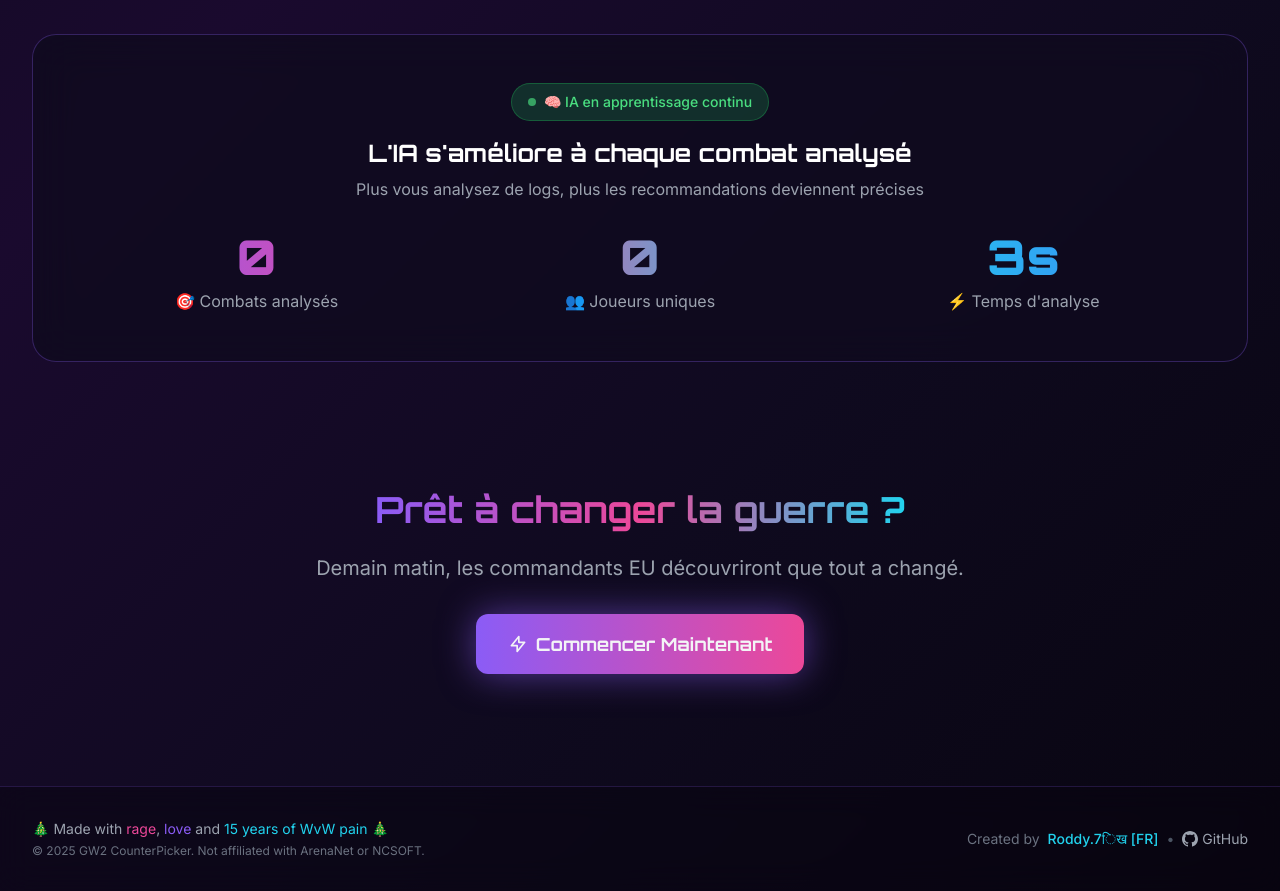
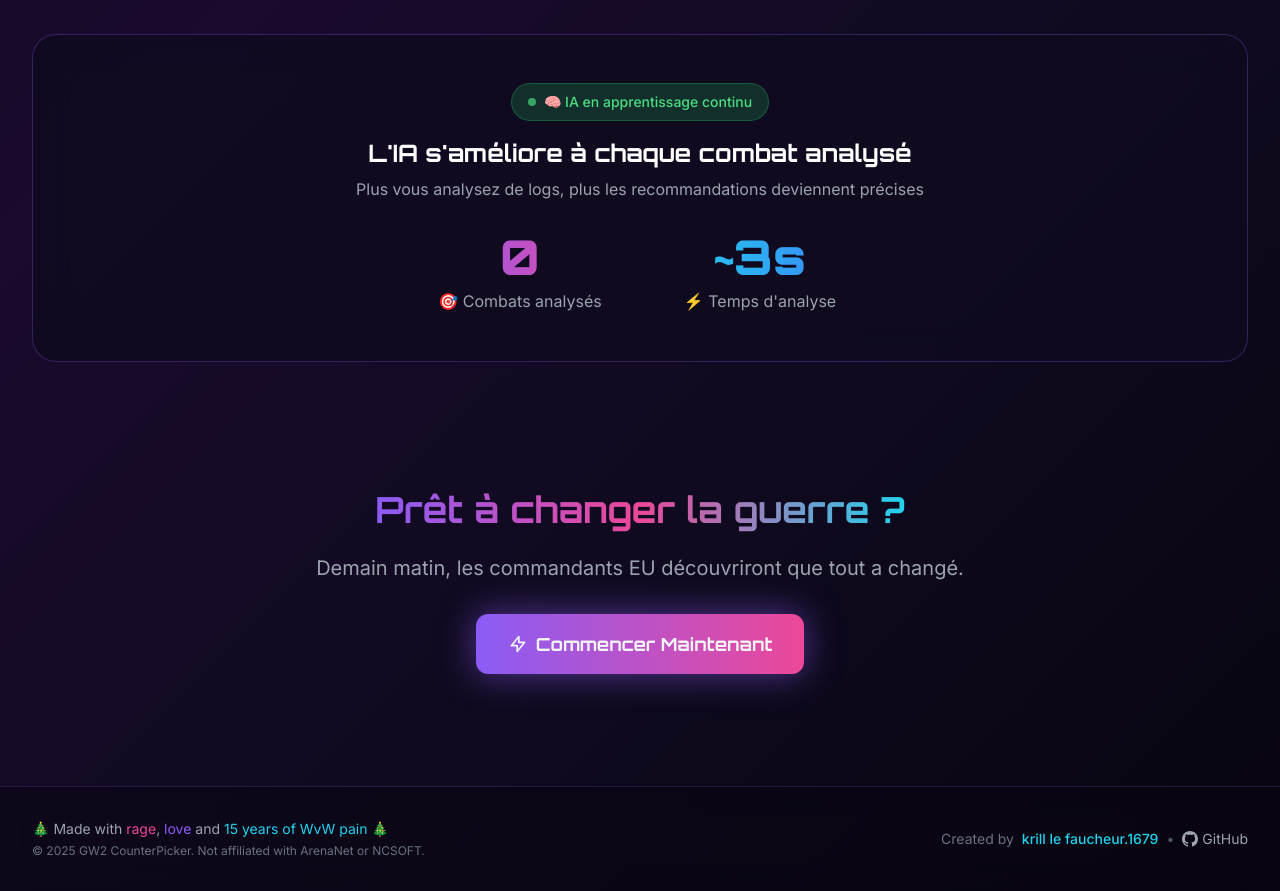
Before and after one commit to Roddygithub/gw2-counterpicker, a FastAPI app: page / in a window 1280 px wide. Shown: the part 1665-2556 px from the top of the page. Run offline with FastAPI, Linux system fonts and the light colour scheme; data that the repository does not hold is empty; some libraries are stand-ins or nearby versions.

Commit message:
UI improvements
- Update footer with correct GW2 account: krill le faucheur.1679
- Remove unique players counter from AI stats section
- Replace emoji icons with SVG for Meta and Evening page titles

```diff
--- a/templates/base.html
+++ b/templates/base.html
@@ -505,7 +505,7 @@
                 <div class="flex flex-col items-center md:items-end space-y-2">
                     <div class="flex items-center gap-2 text-sm">
                         <span class="text-gray-500">Created by</span>
-                        <span class="text-cyber-cyan font-medium">Roddy.7िख [FR]</span>
+                        <span class="text-cyber-cyan font-medium">krill le faucheur.1679</span>
                         <span class="text-gray-600">•</span>
                         <a href="https://github.com/Roddygithub/gw2-counterpicker" target="_blank" class="text-gray-400 hover:text-white transition-colors flex items-center gap-1">
                             <svg class="w-4 h-4" fill="currentColor" viewBox="0 0 24 24"><path d="M12 0c-6.626 0-12 5.373-12 12 0 5.302 3.438 9.8 8.207 11.387.599.111.793-.261.793-.577v-2.234c-3.338.726-4.033-1.416-4.033-1.416-.546-1.387-1.333-1.756-1.333-1.756-1.089-.745.083-.729.083-.729 1.205.084 1.839 1.237 1.839 1.237 1.07 1.834 2.807 1.304 3.492.997.107-.775.418-1.305.762-1.604-2.665-.305-5.467-1.334-5.467-5.931 0-1.311.469-2.381 1.236-3.221-.124-.303-.535-1.524.117-3.176 0 0 1.008-.322 3.301 1.23.957-.266 1.983-.399 3.003-.404 1.02.005 2.047.138 3.006.404 2.291-1.552 3.297-1.23 3.297-1.23.653 1.653.242 2.874.118 3.176.77.84 1.235 1.911 1.235 3.221 0 4.609-2.807 5.624-5.479 5.921.43.372.823 1.102.823 2.222v3.293c0 .319.192.694.801.576 4.765-1.589 8.199-6.086 8.199-11.386 0-6.627-5.373-12-12-12z"/></svg>
--- a/templates/index.html
+++ b/templates/index.html
@@ -194,7 +194,7 @@
                 <h3 class="font-display text-2xl font-bold text-white mb-2">{% if lang == 'en' %}The AI improves with every analyzed fight{% else %}L'IA s'améliore à chaque combat analysé{% endif %}</h3>
                 <p class="text-gray-400">{% if lang == 'en' %}The more logs you analyze, the more accurate the recommendations become{% else %}Plus vous analysez de logs, plus les recommandations deviennent précises{% endif %}</p>
             </div>
-            <div class="grid grid-cols-2 md:grid-cols-3 gap-8 text-center">
+            <div class="grid grid-cols-2 gap-8 text-center max-w-md mx-auto">
                 <div>
                     <div class="font-display text-4xl md:text-5xl font-black bg-gradient-to-r from-gw2-purple to-cyber-pink bg-clip-text text-transparent">
                         {{ ai_status.total_fights|default(0) }}
@@ -202,14 +202,8 @@
                     <div class="text-gray-400 mt-2">🎯 {% if lang == 'en' %}Fights analyzed{% else %}Combats analysés{% endif %}</div>
                 </div>
                 <div>
-                    <div class="font-display text-4xl md:text-5xl font-black bg-gradient-to-r from-cyber-pink to-cyber-cyan bg-clip-text text-transparent">
-                        {{ ai_status.unique_players|default(0) }}
-                    </div>
-                    <div class="text-gray-400 mt-2">👥 {% if lang == 'en' %}Unique players{% else %}Joueurs uniques{% endif %}</div>
-                </div>
-                <div>
                     <div class="font-display text-4xl md:text-5xl font-black bg-gradient-to-r from-cyber-cyan to-gw2-blue bg-clip-text text-transparent">
-                        3s
+                        ~3s
                     </div>
                     <div class="text-gray-400 mt-2">⚡ {% if lang == 'en' %}Analysis Time{% else %}Temps d'analyse{% endif %}</div>
                 </div>
```
Also changed, not shown: templates/evening.html (+5 -2 lines), templates/meta.html (+5 -2 lines).
